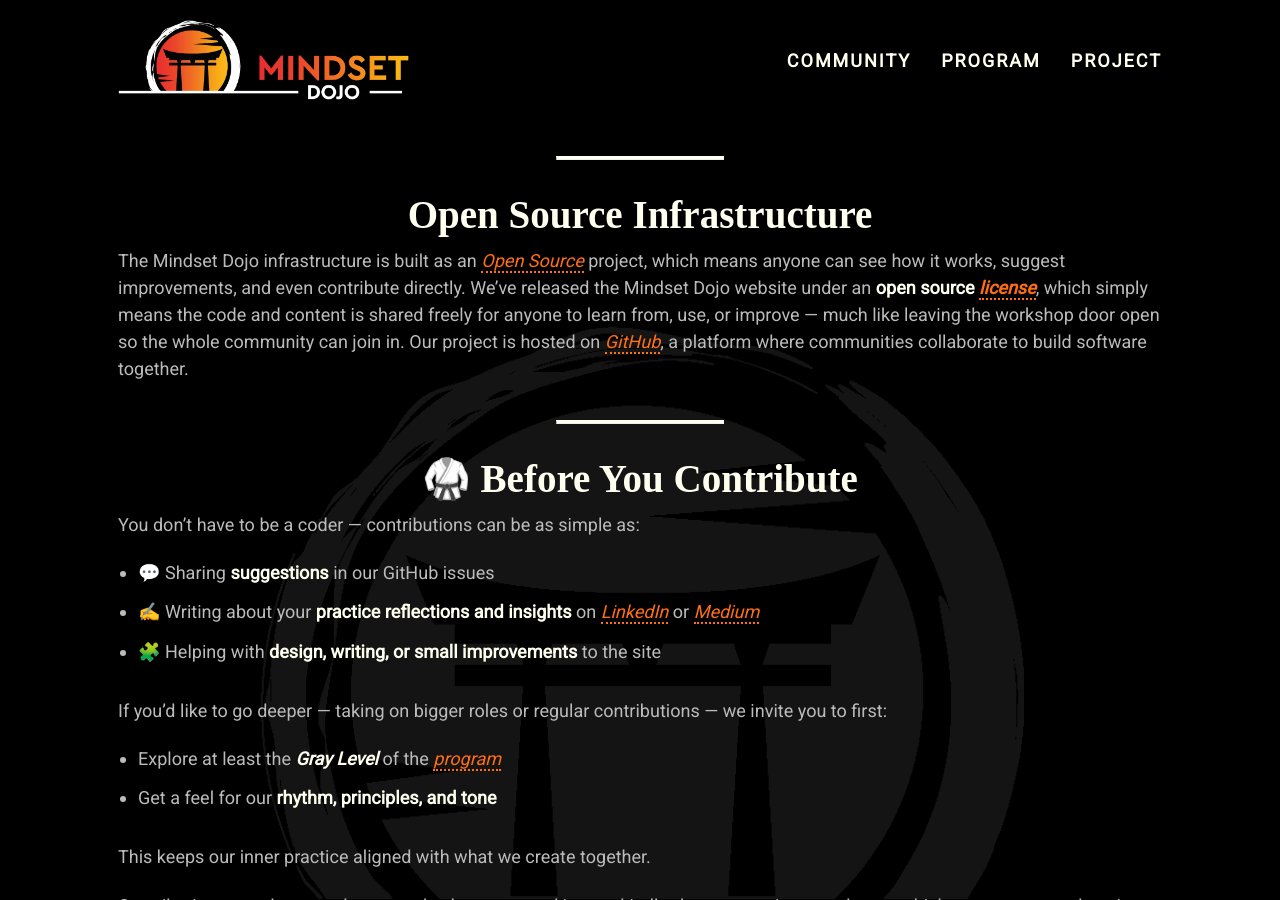
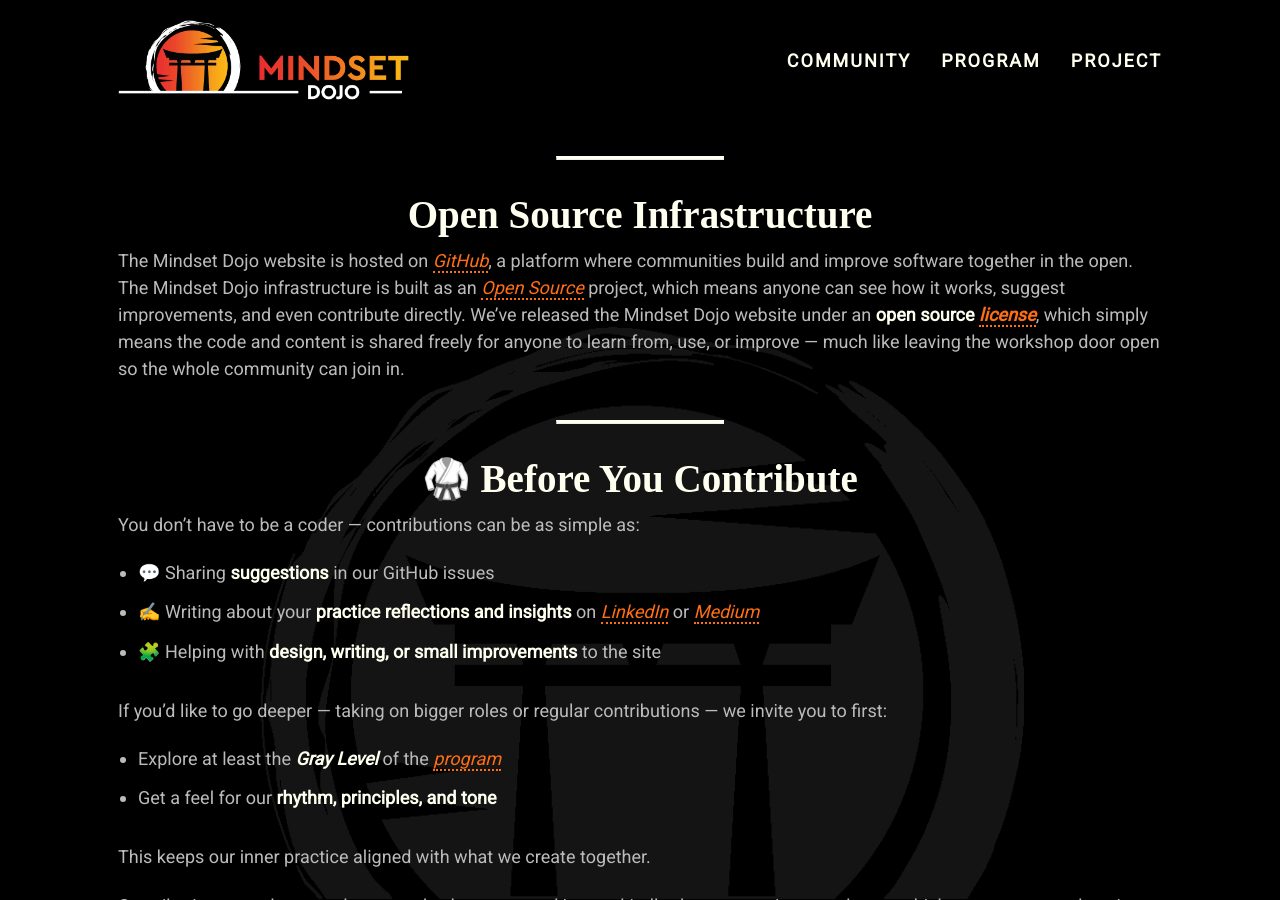
Before and after one commit to mindset-dojo/mindset-dojo.github.io, a Jekyll site: the page built from project.md, in a window 1280 px wide and 900 px high. Built offline with Jekyll 4.4.1, drawn with Linux system fonts in a browser that asks for light colours; some web fonts are replaced.

Commit message:
refactor(project): add first sentence to the paragraph explaining that the website is hosted on github.

```diff
--- a/project.md
+++ b/project.md
@@ -7,8 +7,7 @@ css-id: project
 ---
 
 ## Open Source Infrastructure
-
-The Mindset Dojo infrastructure is built as an [Open Source](https://opensource.com/resources/what-open-source) project, which means anyone can see how it works, suggest improvements, and even contribute directly. We’ve released the Mindset Dojo website under an **open source [license]({{'/LICENSE' | relative_url}})**, which simply means the code and content is shared freely for anyone to learn from, use, or improve — much like leaving the workshop door open so the whole community can join in. Our project is hosted on [GitHub](https://github.com/), a platform where communities collaborate to build software together.
+The Mindset Dojo website is hosted on [GitHub](https://github.com/), a platform where communities build and improve software together in the open. The Mindset Dojo infrastructure is built as an [Open Source](https://opensource.com/resources/what-open-source) project, which means anyone can see how it works, suggest improvements, and even contribute directly. We’ve released the Mindset Dojo website under an **open source [license]({{'/LICENSE' | relative_url}})**, which simply means the code and content is shared freely for anyone to learn from, use, or improve — much like leaving the workshop door open so the whole community can join in.
 
 ---
 
```
